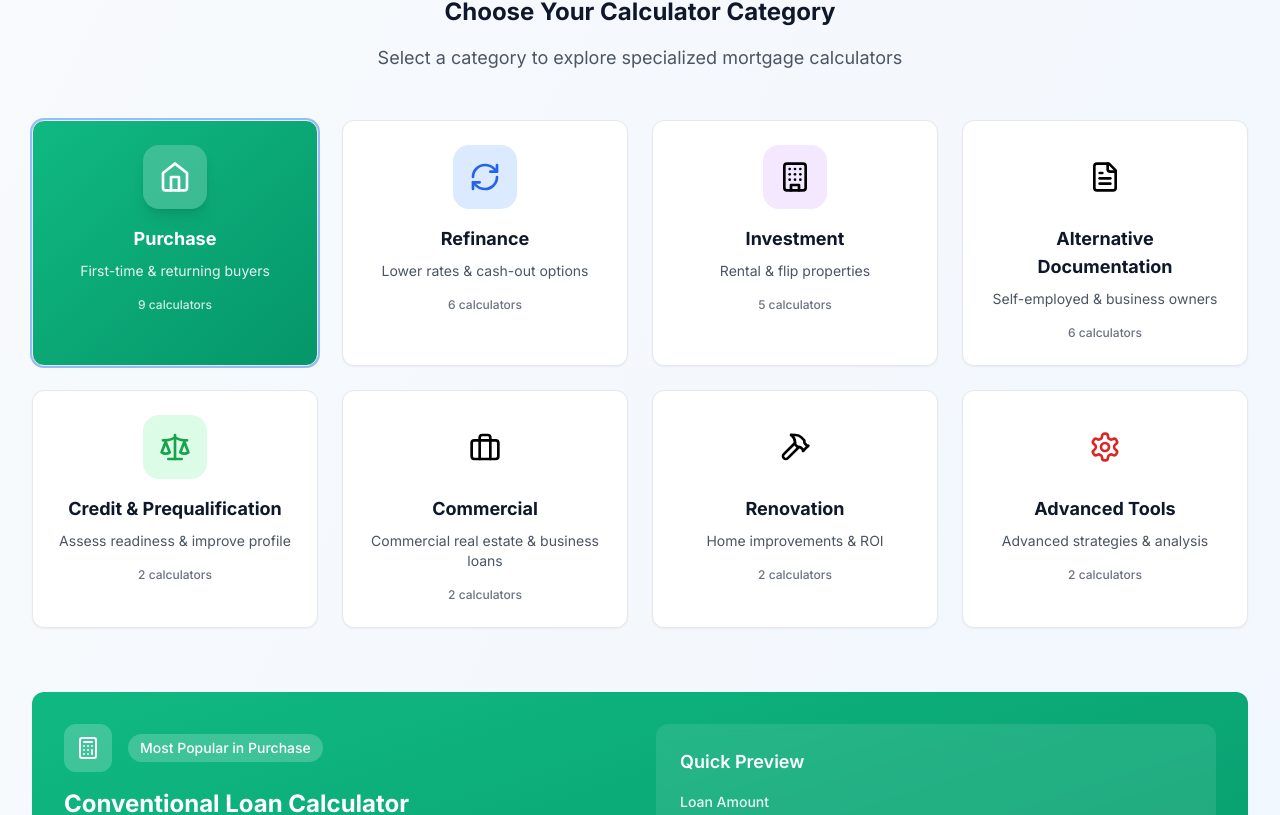
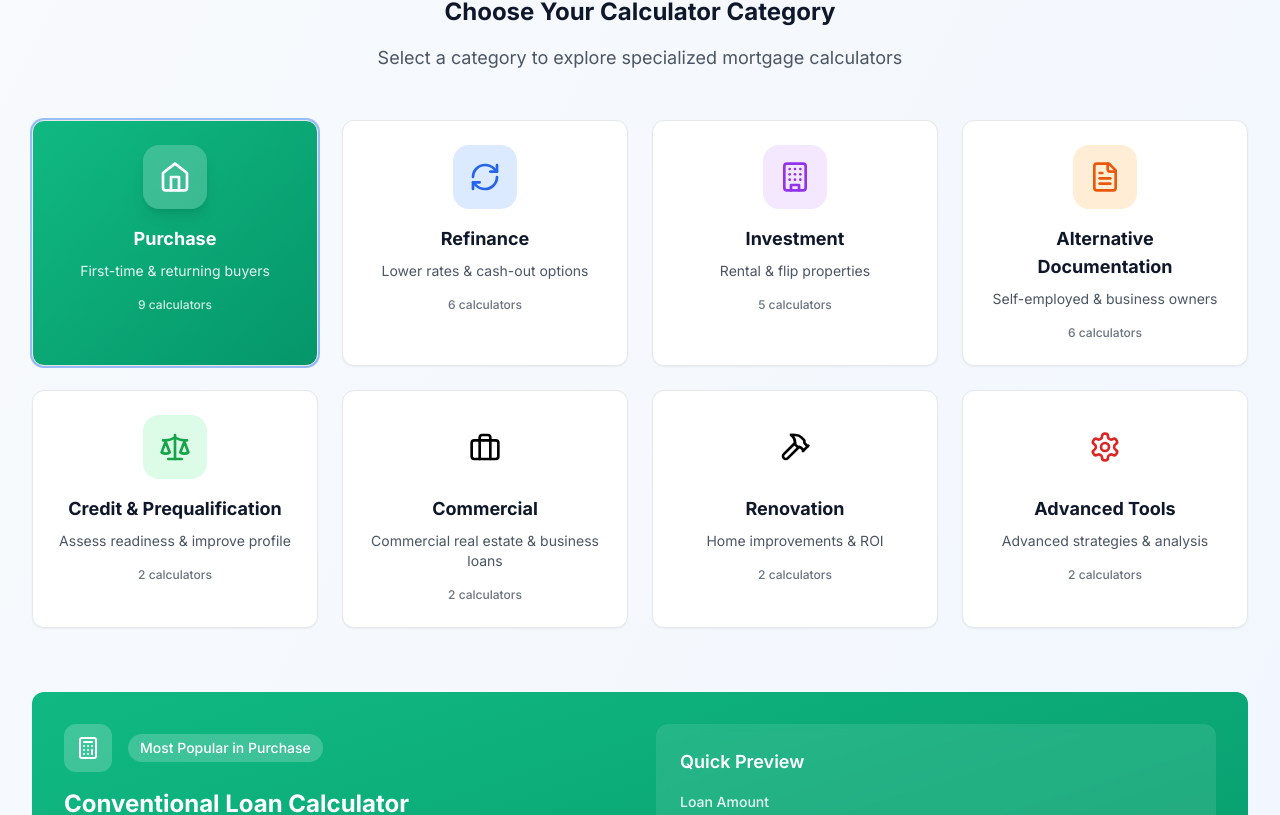
Before and after one commit to imankiyanoosh/Mehrshahi-Mortgage-Website, a React (Vite) app: page / in a window 1280 px wide. Shown: the part 6408-7223 px from the top of the page. Built offline with nearby package versions, Linux system fonts and the light colour scheme.

Commit message:
Updated tailwind.config.js

```diff
--- a/tailwind.config.js
+++ b/tailwind.config.js
@@ -1,6 +1,16 @@
 /** @type {import('tailwindcss').Config} */
 export default {
   content: ['./index.html', './src/**/*.{js,ts,jsx,tsx}'],
+    safelist: [
+    'bg-emerald-100', 'bg-emerald-200', 'text-emerald-600', 'text-emerald-800', 'border-emerald-600',
+    'bg-blue-100', 'bg-blue-200', 'text-blue-600', 'text-blue-800', 'border-blue-600',
+    'bg-purple-100', 'bg-purple-200', 'text-purple-600', 'text-purple-800', 'border-purple-600',
+    'bg-orange-100', 'bg-orange-200', 'text-orange-600', 'text-orange-800', 'border-orange-600',
+    'bg-lime-100', 'bg-lime-200', 'text-lime-600', 'text-lime-800', 'border-lime-600',
+    'bg-pink-100', 'bg-pink-200', 'text-pink-600', 'text-pink-800', 'border-pink-600',
+    'bg-amber-100', 'bg-amber-200', 'text-amber-600', 'text-amber-800', 'border-amber-600',
+    'bg-sky-100', 'bg-sky-200', 'text-sky-600', 'text-sky-800', 'border-sky-600'
+  ],
   theme: {
     extend: {
       colors: {
```
